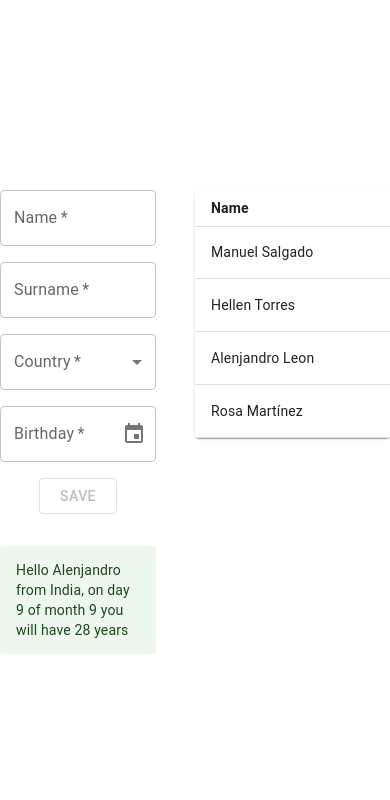
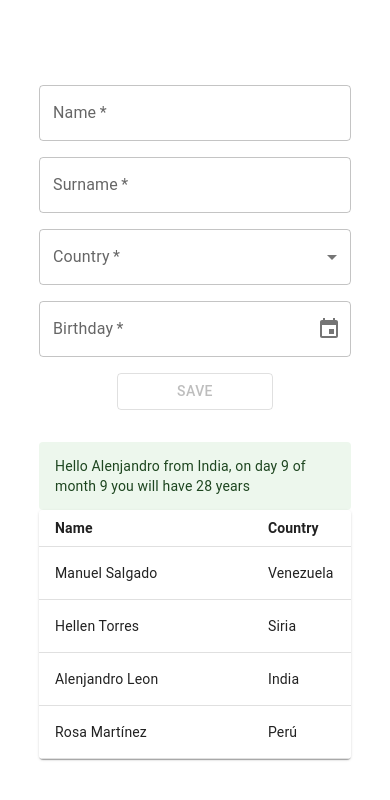
Before and after one commit to salgadopietrini/logs-frontend, a React (Create React App) app: page / in a window 390 px wide. Shown: the top 800 px of the page. Built offline with nearby package versions, Linux system fonts and the light colour scheme; no server answers.

Commit message:
add responsiveness to main screen

```diff
--- a/src/components/Form/Form.tsx
+++ b/src/components/Form/Form.tsx
@@ -59,7 +59,7 @@ function Form() {
         surname: { ...state.surname, status: true },
       }));
     }
-    if (!isAlpha(surname)) {
+    if (!isAlpha(country)) {
       setErrors((state) => ({
         ...state,
         country: { ...state.country, status: true },
--- a/src/views/Home/Home.tsx
+++ b/src/views/Home/Home.tsx
@@ -1,10 +1,14 @@
 import React from "react";
 import { useQuery, gql } from "@apollo/client";
-import Grid from "@mui/material/Grid";
+import Stack from "@mui/material/Stack";
 import Form from "../../components/Form/Form";
 import Greeting from "../../components/Greeting/Greeting";
 import List from "../../components/List/List";
-import { StyledContainer, StyledStack } from "./home.styles";
+import {
+  StyledContainer,
+  StyledLeftContainer,
+  StyledRightContainer,
+} from "./home.styles";
 
 const GET_LOCATIONS = gql`
   query GetLocations {
@@ -22,17 +26,15 @@ function Home() {
 
   return (
     <StyledContainer>
-      <Grid container>
-        <Grid item xs={6}>
-          <StyledStack direction="column" spacing={4}>
-            <Form />
-            <Greeting />
-          </StyledStack>
-        </Grid>
-        <Grid item xs={6}>
-          <List />
-        </Grid>
-      </Grid>
+      <StyledLeftContainer>
+        <Stack direction="column" spacing={4}>
+          <Form />
+          <Greeting />
+        </Stack>
+      </StyledLeftContainer>
+      <StyledRightContainer>
+        <List />
+      </StyledRightContainer>
     </StyledContainer>
   );
 }
--- a/src/views/Home/home.styles.ts
+++ b/src/views/Home/home.styles.ts
@@ -1,14 +1,27 @@
 import { styled } from "@mui/system";
-import Stack from "@mui/material/Stack";
-import Button from "@mui/material/Button";
 
 export const StyledContainer = styled("div")({
   display: "flex",
   height: "100vh",
   alignItems: "center",
-  justifyContent: "center",
+  justifyContent: "space-around",
+  "@media (max-width: 1080px)": {
+    flexDirection: "column",
+    justifyContent: "center",
+  },
 });
-
-export const StyledStack = styled(Stack)({
-  width: "80%",
+export const StyledLeftContainer = styled("div")({
+  width: "30%",
+  "@media (max-width: 1080px)": {
+    width: "80%",
+  },
 });
+export const StyledRightContainer = styled("div")({
+  width: "50%",
+  "@media (max-width: 1300px)": {
+    width: "60%",
+  },
+  "@media (max-width: 1080px)": {
+    width: "80%",
+  },
+});
```
